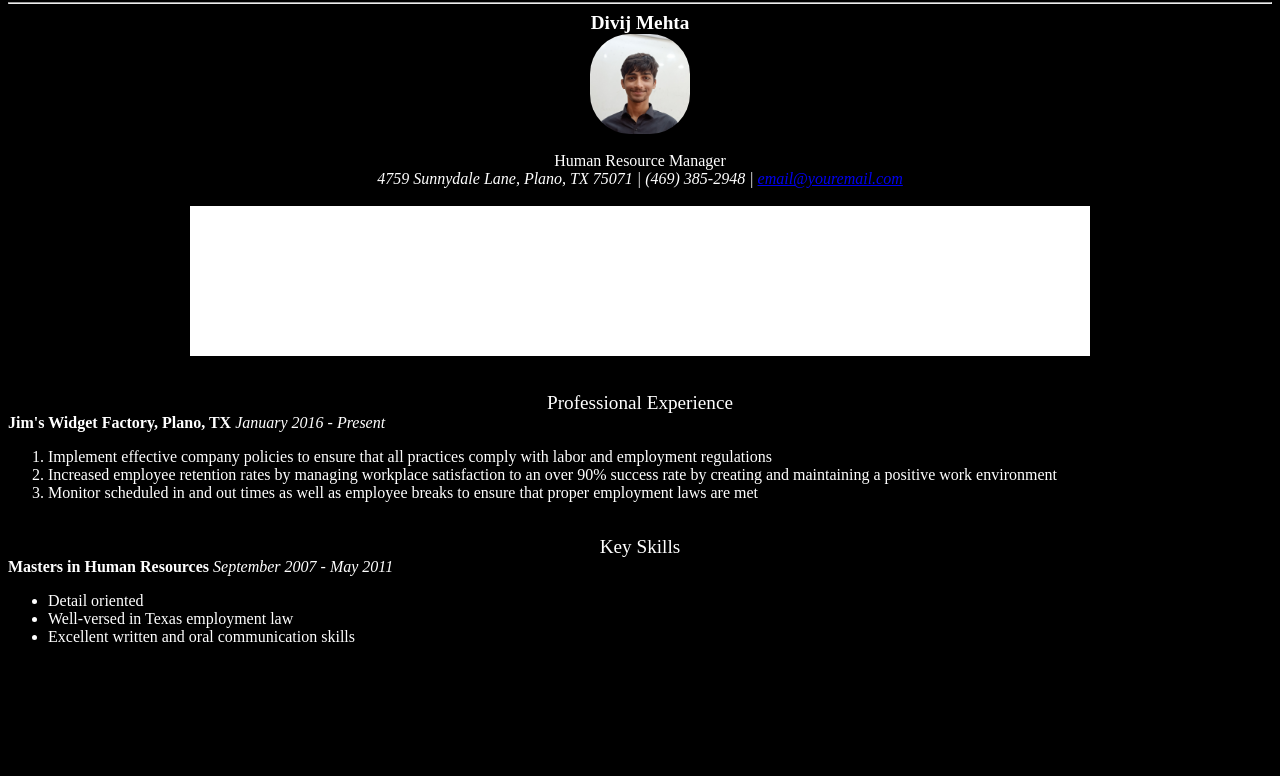
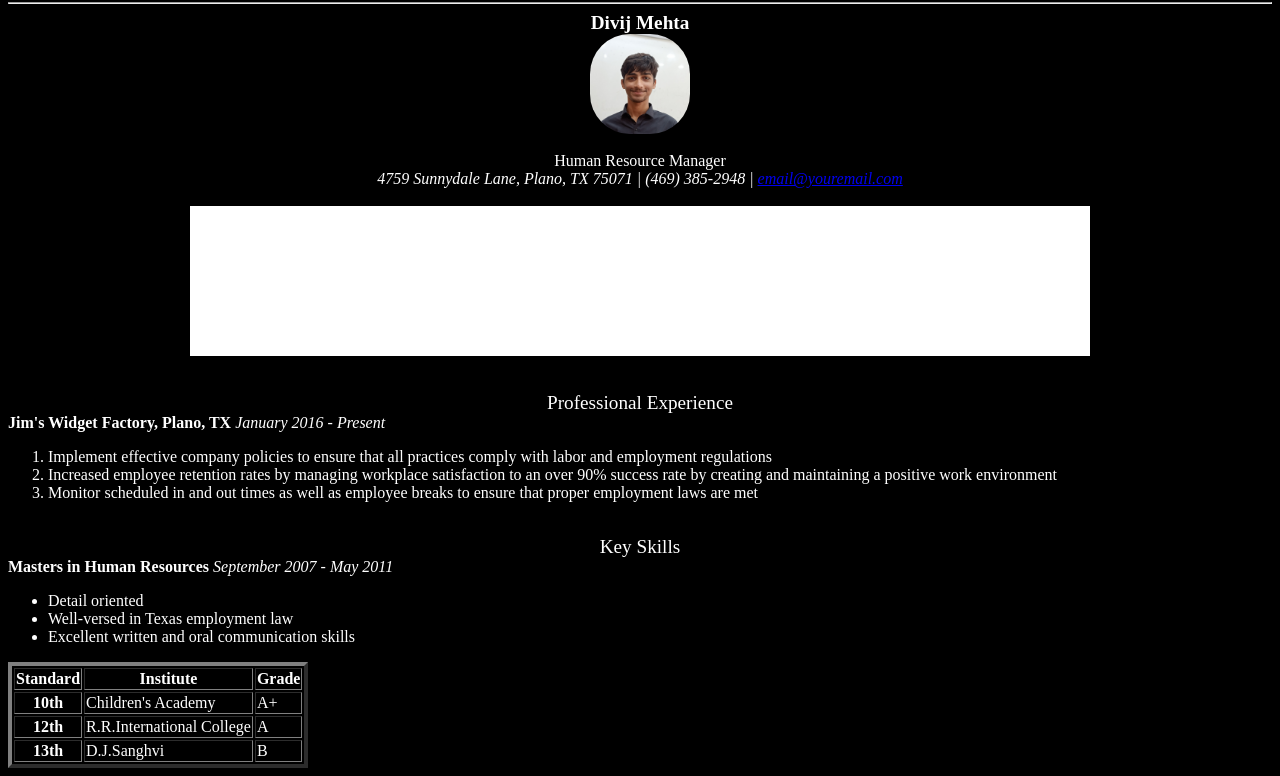
Before and after one commit to divij2510/resume_pracs_wd, a plain HTML site: page index.html in a window 1280 px wide. Shown: the part 64-840 px from the top of the page. Before the commit the page ends 800 px from the top, so only its background shows below. Drawn offline with Linux system fonts and the light colour scheme.

Commit message:
Updated index.html with a table

```diff
--- a/index.html
+++ b/index.html
@@ -39,6 +39,11 @@ Human Resource Manager
 <li>Well-versed in Texas employment law</li>
 <li>Excellent written and oral communication skills</li>
 </ul>
-
+<table border=4>
+<tr><th>Standard</th><th>Institute</th><th>Grade</th></tr>
+<tr><th>10th</th><td>Children's Academy</td><td>A+</td></tr>
+<tr><th>12th</th><td>R.R.International College</td><td>A</td></tr>
+<tr><th>13th</th><td>D.J.Sanghvi</td><td>B</td></tr>
+</table>
 </body>
 </html>
```
